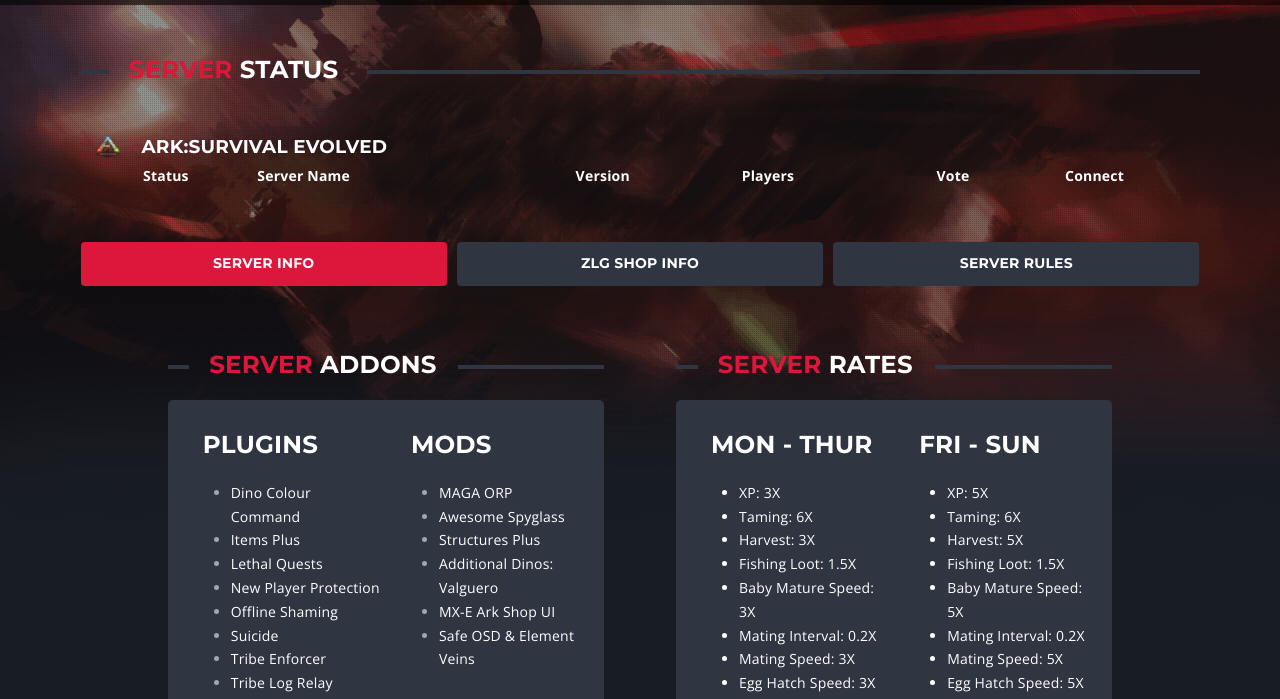
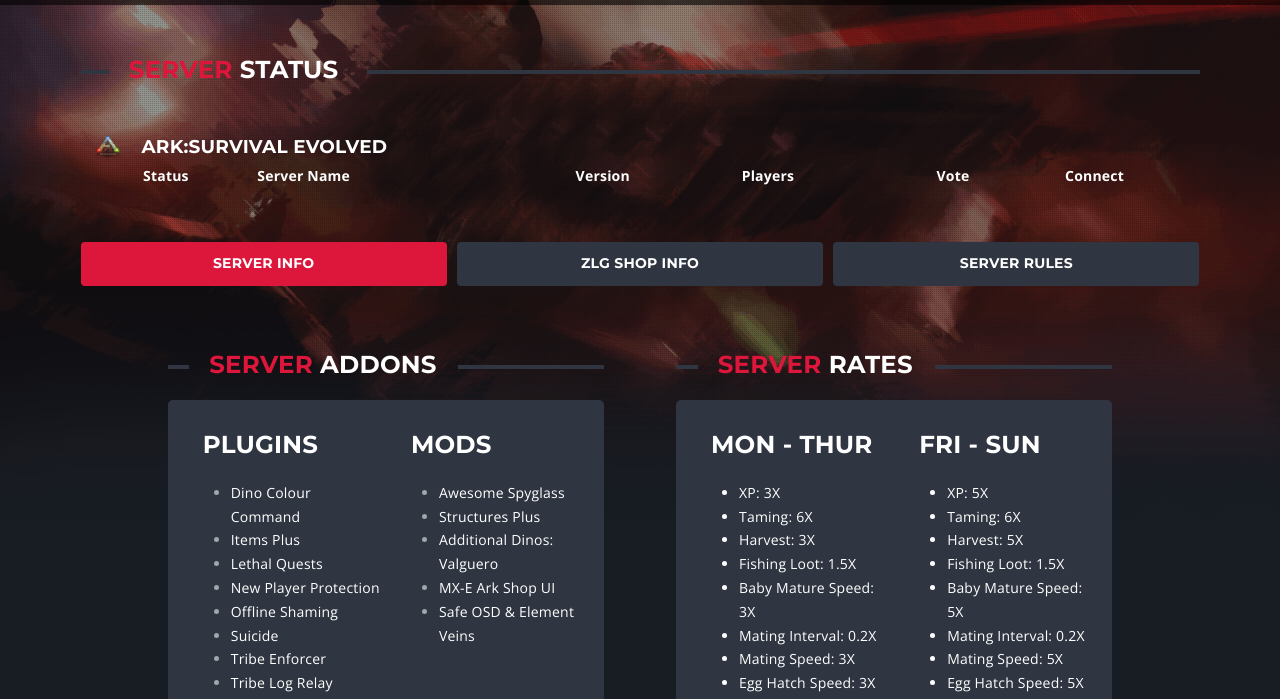
Before and after one commit to ZombieLynxGaming/ase, a plain HTML site: page index.html in a window 1280 px wide. Shown: the part 94-793 px from the top of the page. Drawn offline with nearby package versions, Linux system fonts and the light colour scheme; no server answers.

Commit message:
removed maga mod. only plugin now

```diff
--- a/index.html
+++ b/index.html
@@ -329,12 +329,6 @@
                         <span class="text-center mx-auto"> Mods</span>
                       </h3>
                       <ul>
-                        <li>
-                          <a
-                            href="https://steamcommunity.com/sharedfiles/filedetails/?id=2031840245"
-                            >MAGA ORP</a
-                          >
-                        </li>
                         <li>
                           <a
                             href="https://steamcommunity.com/sharedfiles/filedetails/?id=1404697612"
```
